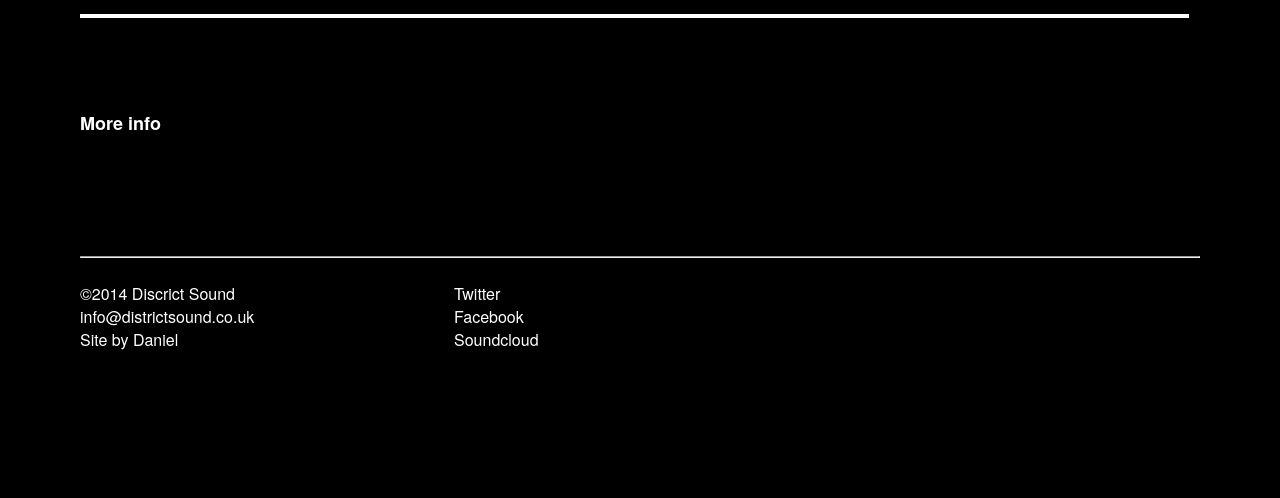
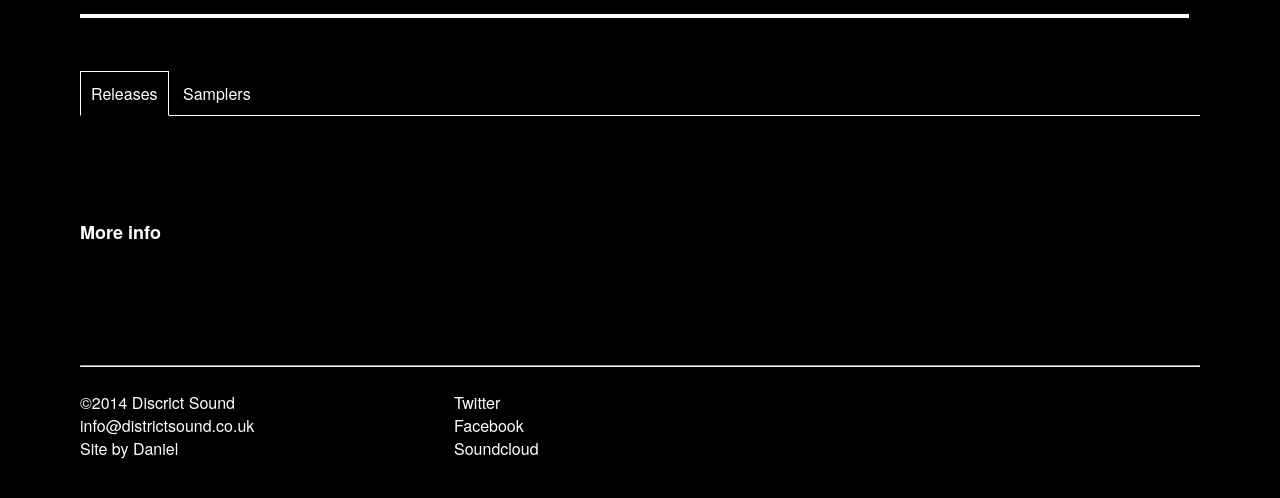
Before and after one commit to danielhutch/districtsound.co.uk, a WordPress theme: template wordpress/wp-themes/districtsound/releases.php in a window 1280 px wide. Shown: the part 117-615 px from the top of the page. Run offline with PHP 8.4 and a stand-in for WordPress, Linux system fonts and the light colour scheme; the site name, menu and one post (Sample post) are stand-ins, and other content is empty.

Commit message:
Added tab functionality on the releases page, for 'releases' and 'samplers'

```diff
--- a/wordpress/wp-themes/districtsound/front-page.php
+++ b/wordpress/wp-themes/districtsound/front-page.php
@@ -9,7 +9,7 @@
 				<?php
 
 				$args = array(
-					'post_type' => 'releases'
+					'post_type' => array('releases','samplers')
 				);
 
 				$the_query = new WP_Query( $args );
--- a/wordpress/wp-themes/districtsound/js/init.js
+++ b/wordpress/wp-themes/districtsound/js/init.js
@@ -71,6 +71,31 @@
       $splash.delay(2000).fadeOut(1000);
       $.cookie('hasSplashed', true, { path: '/' });
     }
+
+
+
+    /**
+     * Tabs
+     *
+     */
+    var $tabs = $(".tab");
+    var $tabTriggers = $(".tab-trigger a");
+
+    $tabs.hide();
+    $tabs.first().show();
+
+    $tabTriggers.click(function(e){
+      e.preventDefault();
+      var $trigger = $(this);
+      $tabTriggers.closest(".tab-trigger").removeClass('active');
+
+      $trigger.parent().addClass('active');
+      var currentTab = $trigger.attr('href');
+      $tabs.hide();
+      $(currentTab).show();
+    });
+
+
   });
 
 })(jQuery);
--- a/wordpress/wp-themes/districtsound/releases.php
+++ b/wordpress/wp-themes/districtsound/releases.php
@@ -10,6 +10,16 @@
 
 <!-- <p>This is the releases.php file</p> -->
 
+
+<div class="tile_a">
+
+	<div class="tabs">
+		<ul>
+			<li class="tab-trigger active"><a href="#tab-releases">Releases</a></li>
+			<li class="tab-trigger"><a href="#tab-samplers">Samplers</a></li>
+		</ul>
+	</div>
+
 	<?php
 
 		$args = array(
@@ -19,8 +29,44 @@
 		$the_query = new WP_Query( $args );
 
 	?>
-<div class="tile_a">
-	<div class="tile_b">
+
+	<div id="tab-releases" class="tab tile_b cf">
+
+			<?php if ( have_posts() ) : while ( $the_query->have_posts() ) : $the_query->the_post(); ?>
+
+			<div class="tile_c">
+				<div class="tile_d">
+					<a href="<?php the_permalink() ;?>"><img src="<?php the_field( 'cover_small' ); ?>"></a>
+					<!-- <h3><a href="<?php the_permalink() ;?>"><?php the_title(); ?></a></h3> -->
+					<div class="releases_info">
+						<h4><?php the_field( 'release_number' ); ?></h4>
+						<h3 class="releases_artist"><?php the_field( 'artist' ); ?></h3>
+						<h3 class="releases_title"><?php the_field( 'title' ); ?></h3>
+						<h4><a href="<?php the_permalink() ;?>">More info</a></h4>
+					</div>
+				</div>
+			</div>
+
+			<?php endwhile; else: ?>
+
+			<p>There are no posts or pages here</p>
+
+			<?php endif; ?>
+
+	</div>
+
+
+	<?php
+
+		$args = array(
+			'post_type' => 'samplers'
+		);
+
+		$the_query = new WP_Query( $args );
+
+	?>
+
+	<div id="tab-samplers" class="tab tile_b cf">
 
 			<?php if ( have_posts() ) : while ( $the_query->have_posts() ) : $the_query->the_post(); ?>
 
--- a/wordpress/wp-themes/districtsound/style.css
+++ b/wordpress/wp-themes/districtsound/style.css
@@ -95,7 +95,22 @@
 
    ========================================================================== */
 
+    /* clearfix */
+      .cf:before,
+      .cf:after {
+          content: " ";
+          display: table;
+      }
 
+      .cf:after {
+          clear: both;
+      }
+      .cf {
+          *zoom: 1; /* IE */
+      }
+
+
+    /* tiles */
       .tile_a{
          width: 100%;
          margin: 0px auto;
@@ -634,3 +649,27 @@
     background:url(images/ds_logo.svg) #000 no-repeat 50% 50%;
     background-size:300px 215px;
   }
+
+
+/* tabs */
+  .tabs {
+    margin:0 2em 4em 2em;
+  }
+    .tabs ul {
+      margin:0;
+      padding:0;
+      border-bottom:1px solid #fff;
+      list-style:none;
+    }
+      .tabs li {
+        display:inline-block;
+        margin-bottom:-1px;
+      }
+        .tabs li.active {
+          border:1px solid #fff;
+          border-bottom-color:#000;
+        }
+          .tabs li a {
+            display:block;
+            padding:10px;
+          }
```
Lines whose indentation alone changed are shown as unchanged.
